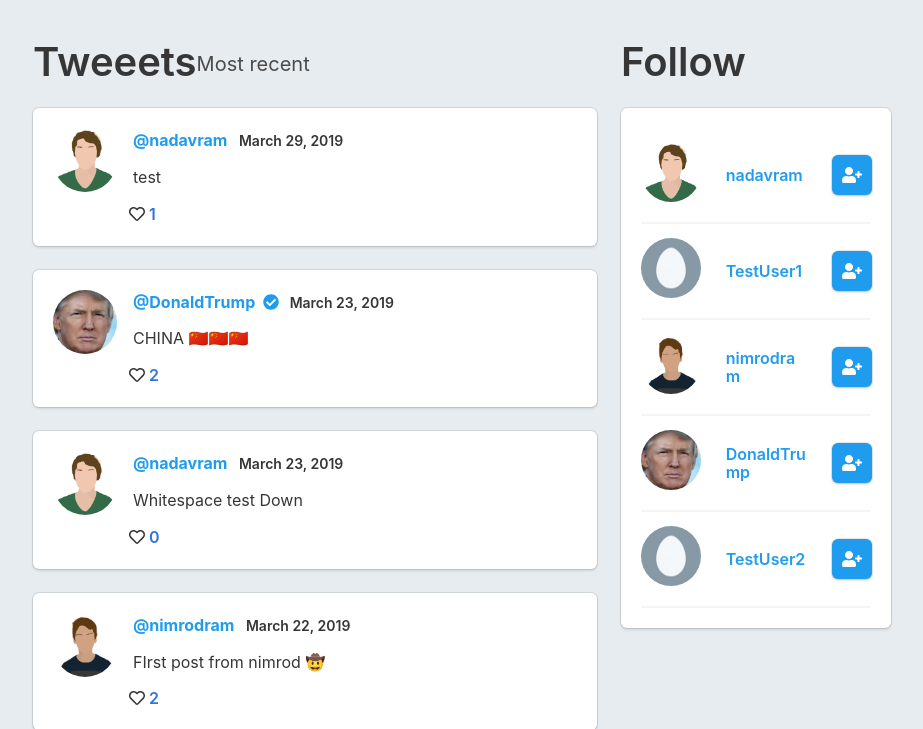
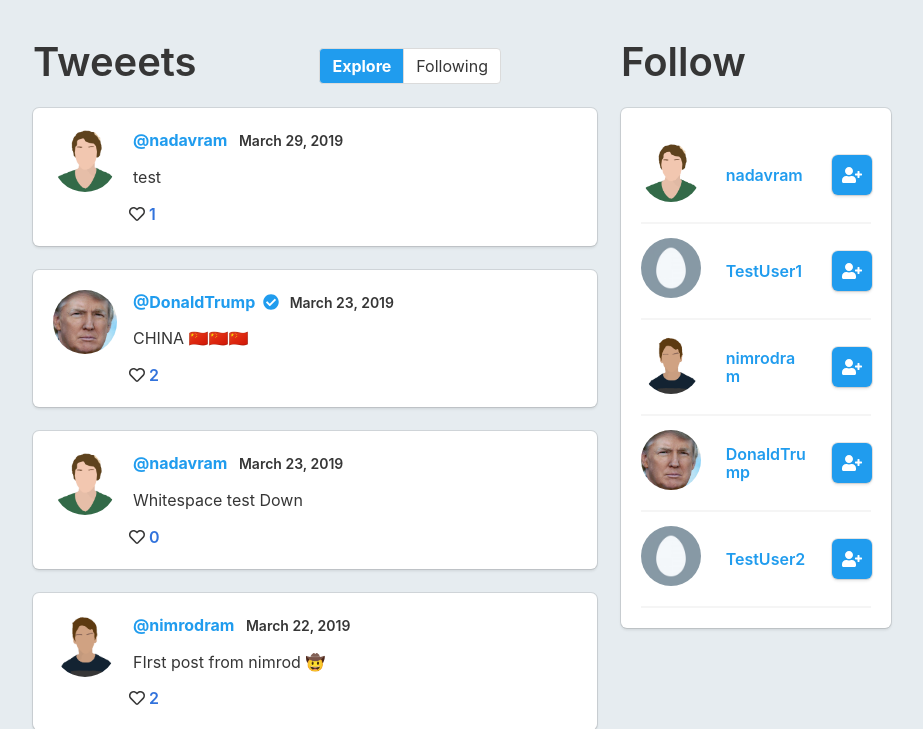
Before and after one commit to xchsp/flask-tweeeter, a Flask app: page / in a window 1280 px wide. Shown: the part 53-782 px from the top of the page, without its empty margins (325-1248 px from the left). Run offline with Flask 2, Linux system fonts and the light colour scheme; data comes from the database, SQL or seed files in the repository; some libraries are stand-ins or nearby versions.

Commit message:
Added explore / following views

```diff
--- a/flaskapp/app.py
+++ b/flaskapp/app.py
@@ -69,7 +69,19 @@ class Post(db.Model):
         return f"Post ('{self.id}', '{self.date_posted}')"
 
 
-# Home route
+# Check if user logged in
+def is_logged_in(f):
+    @wraps(f)
+    def wrap(*args, **kwargs):
+        if 'logged_in' in session:
+            return f(*args, **kwargs)
+        else:
+            flash('Unauthorized, Please login', 'danger')
+            return redirect(url_for('login'))
+    return wrap
+
+
+# Home route (default)
 @app.route('/')
 def home():
     posts = Post.query.all()
@@ -78,6 +90,29 @@ def home():
     user = None
     if len(session) > 0:
         user = User.query.filter_by(username=session['username']).first()
+
+    return render_template('home.html', posts=posts, user=user, Post_model=Post, likes=likes, follow_suggestions=follow_suggestions)
+
+
+# Home route (following)
+@app.route('/following')
+@is_logged_in
+def home_following():
+
+    follow_suggestions = User.query.all()[0:5]
+
+    user = None
+    if len(session) > 0:
+        user = User.query.filter_by(username=session['username']).first()
+
+    follows = user.followed.all()
+    posts = []
+
+    for follow in follows:
+        user_posts = Post.query.filter_by(author=follow)
+        posts += user_posts
+
+    posts.sort(key=lambda r: r.date_posted)  # Sorts posts by date
 
     return render_template('home.html', posts=posts, user=user, Post_model=Post, likes=likes, follow_suggestions=follow_suggestions)
 
@@ -165,18 +200,6 @@ def login():
 
     # GET Request
     return render_template('login.html')
-
-
-# Check if user logged in
-def is_logged_in(f):
-    @wraps(f)
-    def wrap(*args, **kwargs):
-        if 'logged_in' in session:
-            return f(*args, **kwargs)
-        else:
-            flash('Unauthorized, Please login', 'danger')
-            return redirect(url_for('login'))
-    return wrap
 
 
 # Logout
--- a/flaskapp/templates/home.html
+++ b/flaskapp/templates/home.html
@@ -66,6 +66,9 @@
 
 
 
+
+
+
     <div class="column is-half">
 
         <div class="level is-hidden-touch">
@@ -73,7 +76,32 @@
                 <h2 class="title is-2">Tweeets</h2>
             </div>
             <div class="level-right">
-                <h6 class="subtitle is-5" style="margin: .4rem 22.5rem 0 0;">Most recent</h6>
+                <div class="field has-addons" style="margin: .5rem 6rem 0 0;">
+                    <p class="control">
+                        {% if url_for(request.endpoint) == url_for('home') %}
+                        <a class="button has-background-info has-text-white has-text-weight-bold"
+                            href="{{ url_for('home') }}">
+                            <span>Explore</span>
+                        </a>
+                        {% else %}
+                        <a class="button" href="{{ url_for('home') }}">
+                            <span>Explore</span>
+                        </a>
+                        {% endif %}
+                    </p>
+                    <p class="control">
+                        {% if url_for(request.endpoint) == url_for('home_following') %}
+                        <a class="button has-background-info has-text-white has-text-weight-bold"
+                            href="{{ url_for('home_following') }}">
+                            <span>Following</span>
+                        </a>
+                        {% else %}
+                        <a class="button" href="{{ url_for('home_following') }}">
+                            <span>Following</span>
+                        </a>
+                        {% endif %}
+                    </p>
+                </div>
             </div>
         </div>
 
```
